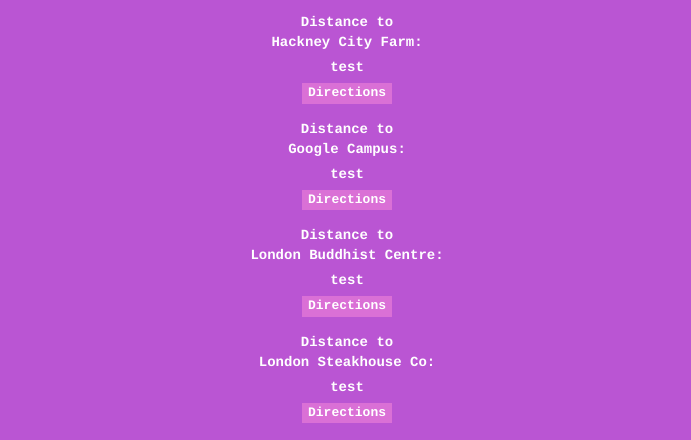
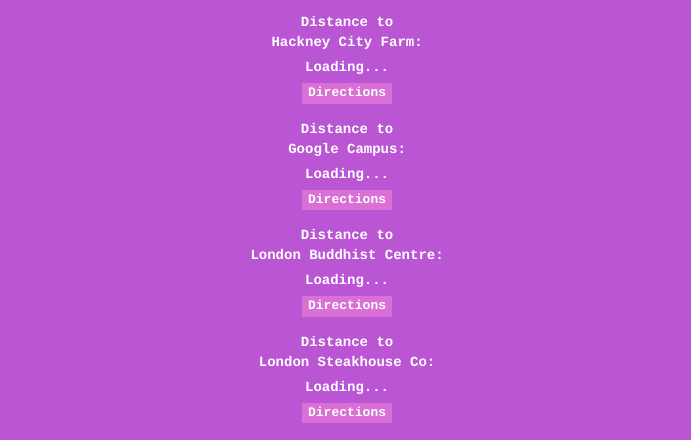
Before and after one commit to neroshan12/practice-project, a website: page index.html in a window 1280 px wide. Shown: the part 149-589 px from the top of the page, without its empty margins (293-984 px from the left). Drawn offline with Linux system fonts and the light colour scheme.

Commit message:
Loading message

```diff
--- a/index.html
+++ b/index.html
@@ -14,13 +14,13 @@
 
     <div class='body' id='places-to-go'>
       <div> Distance to</br>Hackney City Farm:</div>
-      <div id='hcf-distance'>test</div> <button id='hcf-maps' type='button' class='button'><span>Directions</span></button>
+      <div id='hcf-distance'>Loading...</div> <button id='hcf-maps' type='button' class='button'><span>Directions</span></button>
       <div> Distance to</br>Google Campus:</div>
-      <div id='gc-distance'>test</div> <button id='gc-maps' type='button' class='button'><span>Directions</span></button>
+      <div id='gc-distance'>Loading...</div> <button id='gc-maps' type='button' class='button'><span>Directions</span></button>
       <div> Distance to</br>London Buddhist Centre:</div>
-      <div id='lbc-distance'>test</div> <button id='lbc-maps' type='button' class='button'><span>Directions</span></button>
+      <div id='lbc-distance'>Loading...</div> <button id='lbc-maps' type='button' class='button'><span>Directions</span></button>
       <div> Distance to</br>London Steakhouse Co:</div>
-      <div id='lsc-distance'>test</div> <button id='lsc-maps' type='button' class='button'><span>Directions</span></button>
+      <div id='lsc-distance'>Loading...</div> <button id='lsc-maps' type='button' class='button'><span>Directions</span></button>
 
     </div>
       <p align='center' id='update-button'><button type='button' class='updatebutton'>Update</button></p>
```
